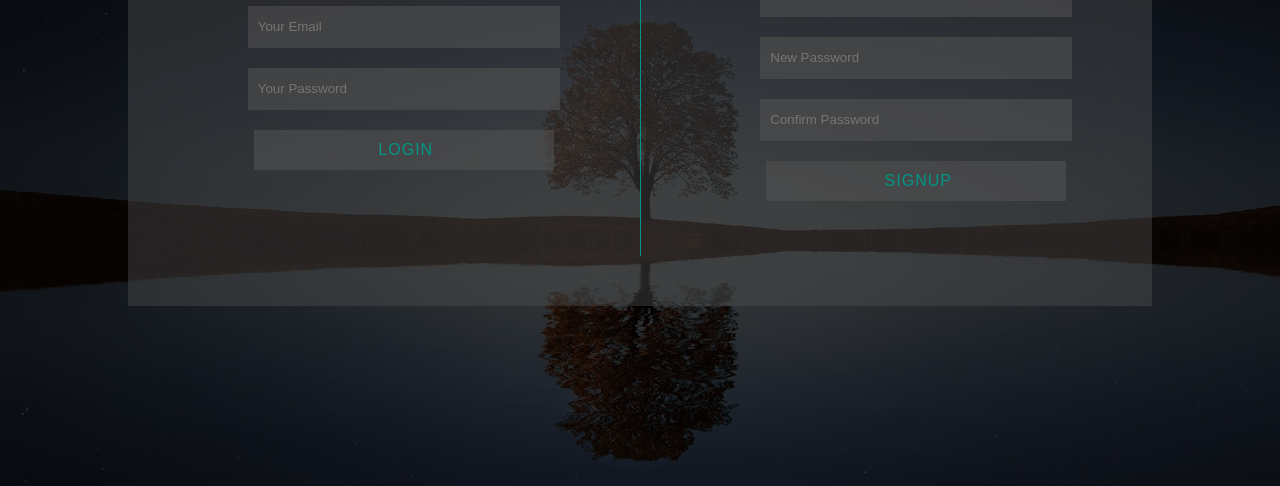
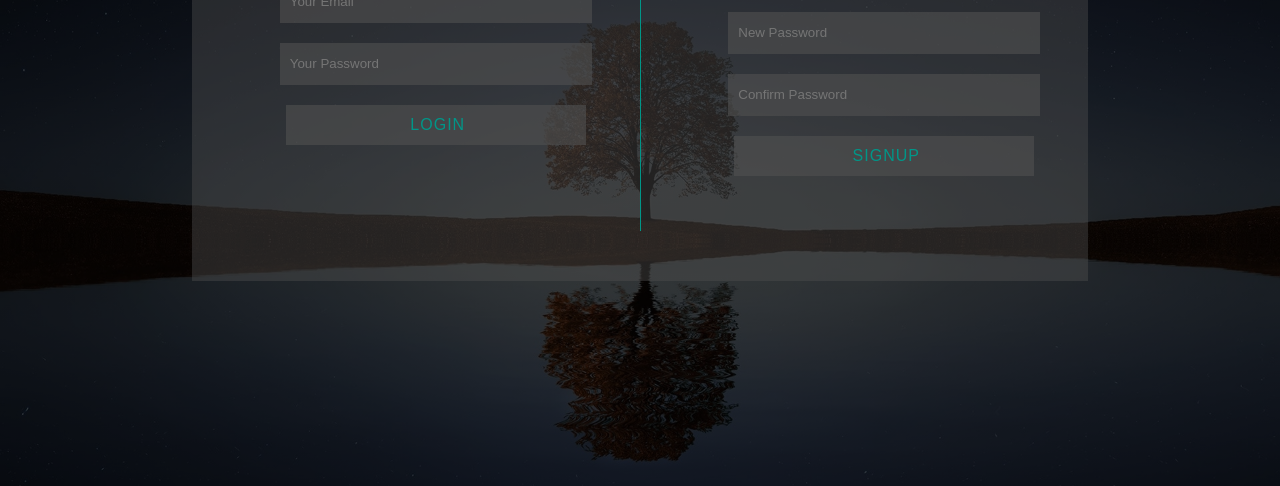
Before and after one commit to kidussele/sample, a plain HTML site: page logsign.html in a window 1280 px wide. Shown: the part 314-800 px from the top of the page. Drawn offline with Linux system fonts and the light colour scheme; a web font is replaced by a local one.

Commit message:
Cascading stylesheet for logsign.html file

```diff
--- a/logsign.css
+++ b/logsign.css
@@ -4,8 +4,8 @@
     align-items: center;
     display: flex;
     color: white;
-    height: 500px;
-    margin-top: 0px;
+    height: 350px;
+    margin-top: 50px;
 }
 h1{
     text-align: center;
@@ -13,7 +13,7 @@ h1{
     color: #009688;
 }
 .signlog{
-    width: 80%;
+    width: 70%;
     display: flex;
     justify-content: center;
     align-items: center;
```
